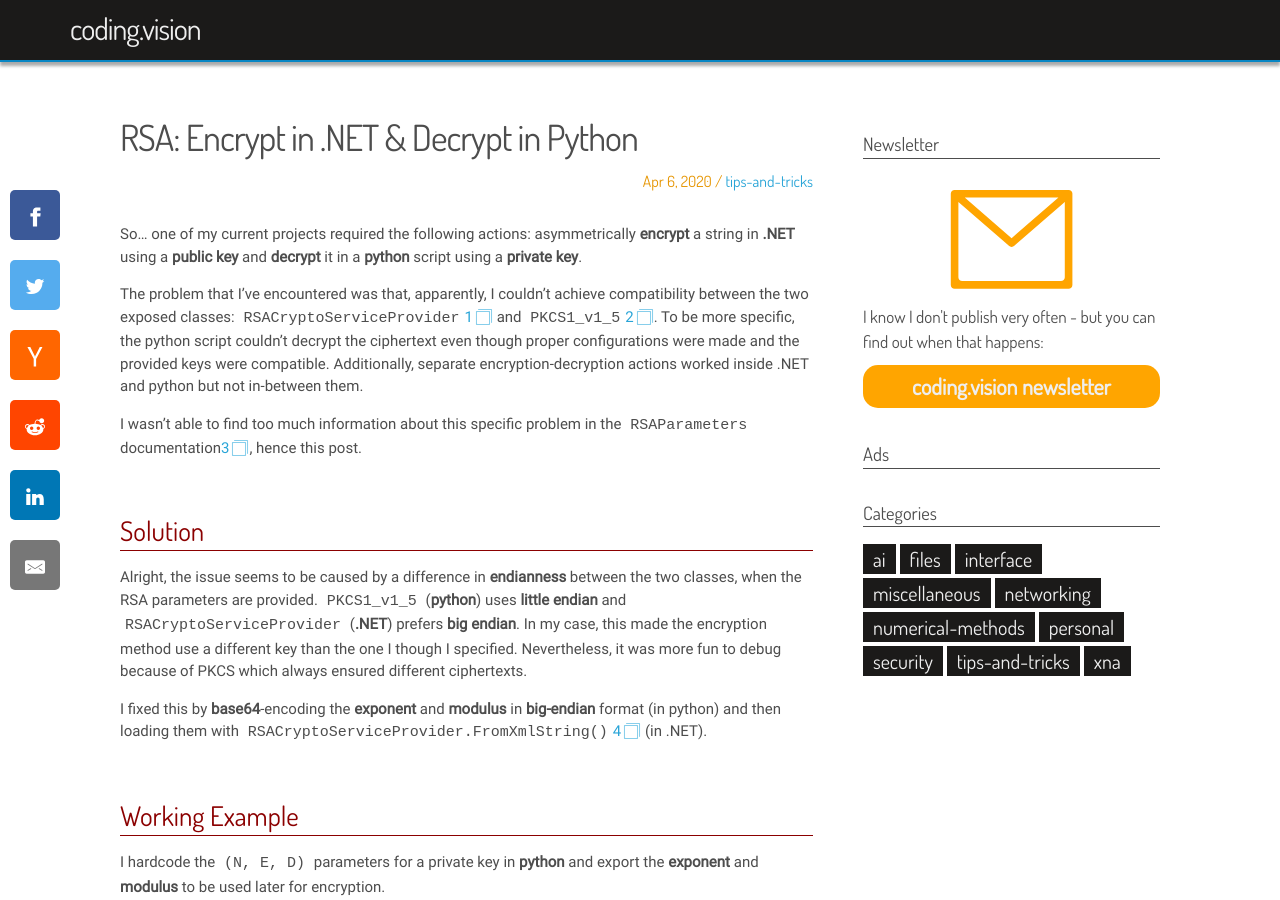
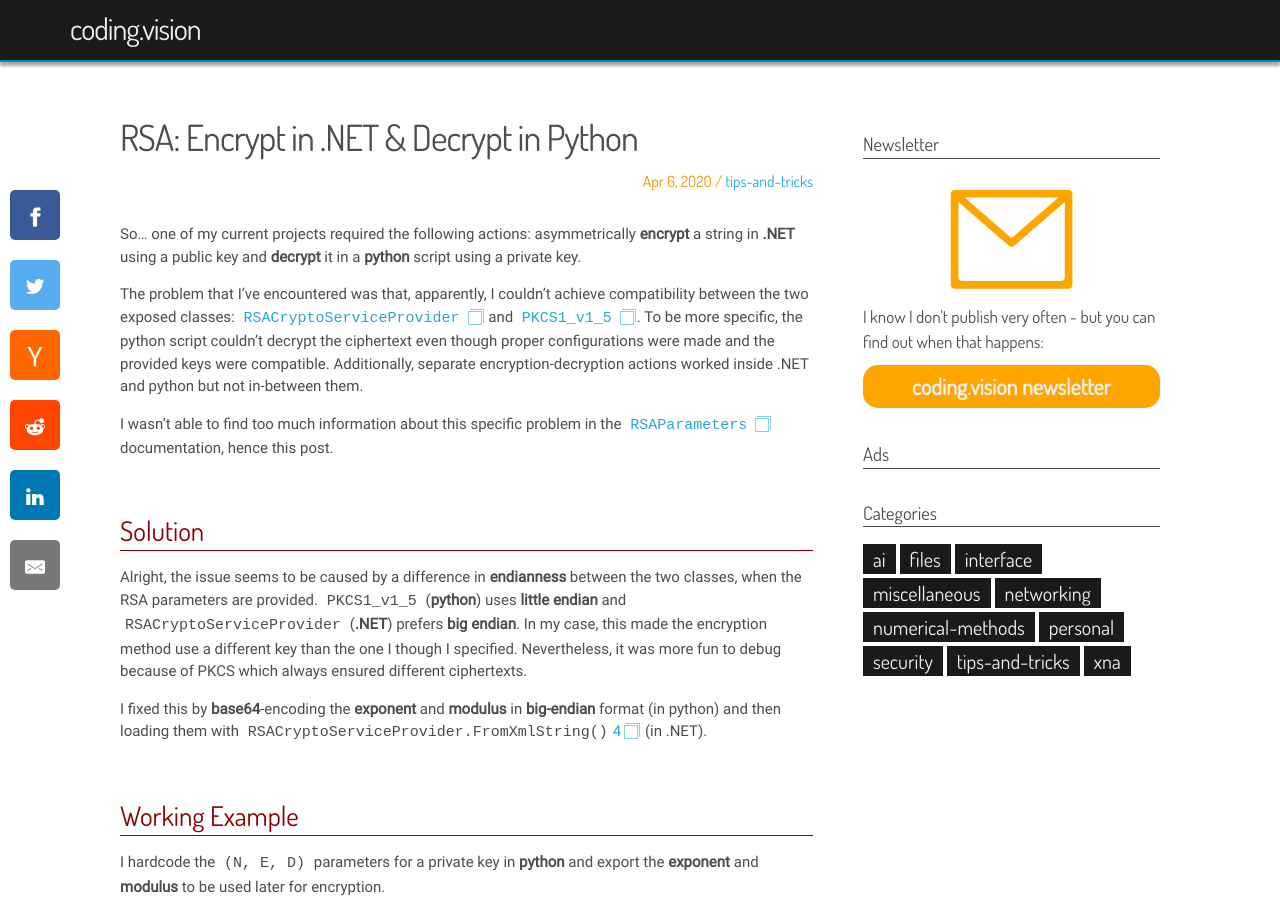
Before and after one commit to Apex95/apex95.github.io, a Jekyll site: the page built from _posts/2020-04-07-rsa-encrypt-in-net-decrypt-in-python.markdown, in a window 1280 px wide and 900 px high. Built offline with Jekyll 4.4.1, drawn with Linux system fonts in a browser that asks for light colours; some web fonts are replaced; comment, search, counter and statistics services are not loaded.

Commit message:
minor changes

```diff
--- a/_posts/2020-04-07-rsa-encrypt-in-net-decrypt-in-python.markdown
+++ b/_posts/2020-04-07-rsa-encrypt-in-net-decrypt-in-python.markdown
@@ -6,11 +6,11 @@ categories: tips-and-tricks
 image: /imgs/thumbnails/rsa-python-net.png
 ---
 
-So... one of my current projects required the following actions: asymmetrically **encrypt** a string in **.NET** using a **public key** and **decrypt** it in a **python** script using a **private key**.
+So... one of my current projects required the following actions: asymmetrically **encrypt** a string in **.NET** using a public key and **decrypt** it in a **python** script using a private key.
 
-The problem that I've encountered was that, apparently, I couldn't achieve compatibility between the two exposed classes: `RSACryptoServiceProvider`[1](https://docs.microsoft.com/en-us/dotnet/api/system.security.cryptography.rsacryptoserviceprovider?view=netframework-4.8) and `PKCS1_v1_5`[2](https://pycryptodome.readthedocs.io/en/latest/src/cipher/pkcs1_v1_5.html). To be more specific, the python script couldn't decrypt the ciphertext even though proper configurations were made and the provided keys were compatible. Additionally, separate encryption-decryption actions worked inside .NET and python but not in-between them.
+The problem that I've encountered was that, apparently, I couldn't achieve compatibility between the two exposed classes: [`RSACryptoServiceProvider`](https://docs.microsoft.com/en-us/dotnet/api/system.security.cryptography.rsacryptoserviceprovider?view=netframework-4.8) and [`PKCS1_v1_5`](https://pycryptodome.readthedocs.io/en/latest/src/cipher/pkcs1_v1_5.html). To be more specific, the python script couldn't decrypt the ciphertext even though proper configurations were made and the provided keys were compatible. Additionally, separate encryption-decryption actions worked inside .NET and python but not in-between them.
 
-I wasn't able to find too much information about this specific problem in the `RSAParameters` documentation[3](https://docs.microsoft.com/en-us/dotnet/api/system.security.cryptography.rsaparameters?view=netframework-4.8), hence this post.
+I wasn't able to find too much information about this specific problem in the [`RSAParameters`](https://docs.microsoft.com/en-us/dotnet/api/system.security.cryptography.rsaparameters?view=netframework-4.8) documentation, hence this post.
 
 
 ## Solution
```
